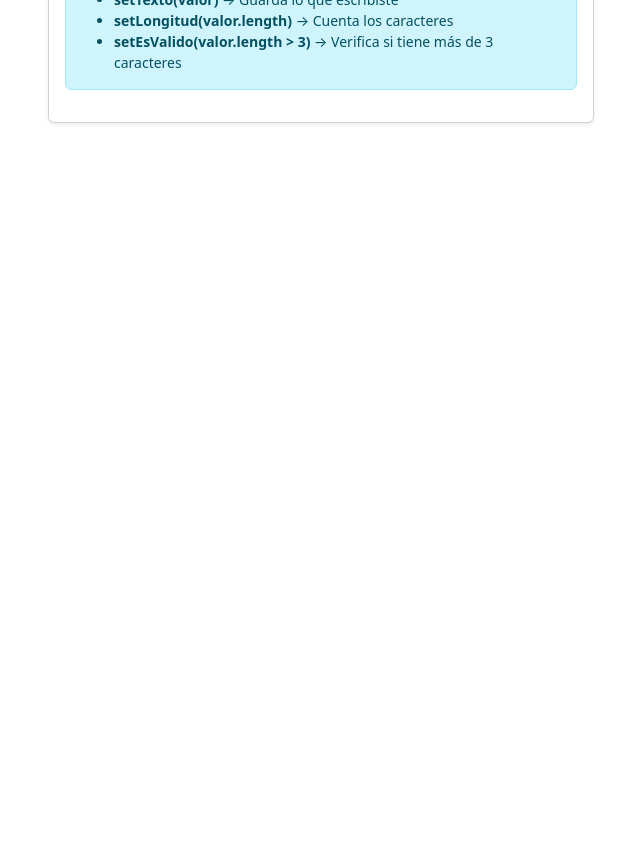
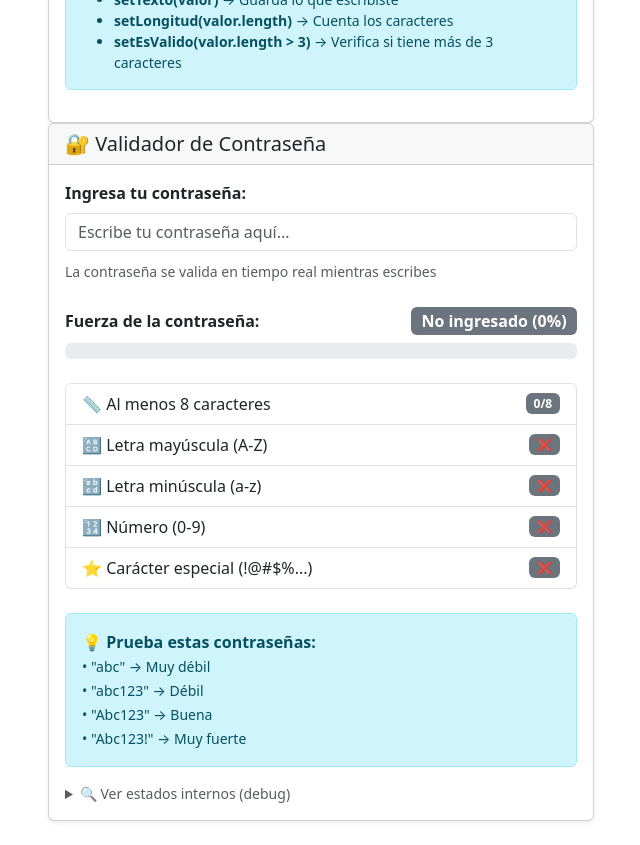
Before and after one commit to Pablobasso25/React-Theory, a React (Vite) app: page / in a window 1280 px wide. Shown: the part 3160-4005 px from the top of the page, without its empty margins (34-674 px from the left). Before the commit the page ends 3307 px from the top, so only its background shows below. Built offline with nearby package versions, Linux system fonts and the light colour scheme.

Commit message:
add theoty

```diff
--- a/src/App2.jsx
+++ b/src/App2.jsx
@@ -4,6 +4,7 @@ import Interruptor from "../src/components/useState/Interruptor";
 import FormularioContacto from "../src/components/useState/FormularioContacto";
 import DemoEventos from "./components/eventos/DemoEventos";
 import InputComplejo from "./components/multiplesEstados/InputComplejo";
+import ValidacionPassword from "./components/validacionContraseña/ValidacionPassword";
 
 function App2() {
   return (
@@ -31,6 +32,8 @@ function App2() {
           <DemoEventos />
           {/* 🎮 NUEVO COMPONENTE DE INPUT COMPLEJO */}
           <InputComplejo />
+          {/* 🎮 NUEVO COMPONENTE DE VALIDACIÓN PASSWORD */}
+          <ValidacionPassword />
         </Col>
       </Row>
     </Container>
--- a/src/components/multiplesEstados/InputComplejo.jsx
+++ b/src/components/multiplesEstados/InputComplejo.jsx
@@ -1,10 +1,10 @@
 // src/components/InputComplejo.jsx
-import React, { useState } from 'react';
-import { Card, Form, Alert, Badge } from 'react-bootstrap';
+import React, { useState } from "react";
+import { Card, Form, Alert, Badge } from "react-bootstrap";
 
 function InputComplejo() {
   // 🎯 TRES ESTADOS DIFERENTES QUE SE ACTUALIZAN JUNTOS
-  const [texto, setTexto] = useState('');
+  const [texto, setTexto] = useState("");
   const [longitud, setLongitud] = useState(0);
   const [esValido, setEsValido] = useState(false);
 
@@ -13,7 +13,7 @@ function InputComplejo() {
     const valor = evento.target.value; // 1. Obtener texto del input
 
     // 2. ACTUALIZAR LOS 3 ESTADOS SIMULTÁNEAMENTE
-    setTexto(valor);           // 💾 Guardar el texto
+    setTexto(valor); // 💾 Guardar el texto
     setLongitud(valor.length); // 📊 Guardar la longitud
     setEsValido(valor.length > 3); // ✅ Validar (más de 3 caracteres)
   };
@@ -43,13 +43,13 @@ function InputComplejo() {
           {/* 🎯 TEXTO ACTUAL */}
           <div className="d-flex justify-content-between mb-2">
             <span>Texto escrito:</span>
-            <Badge bg="secondary">{texto || '[vacío]'}</Badge>
+            <Badge bg="secondary">{texto || "[vacío]"}</Badge>
           </div>
 
           {/* 📏 LONGITUD */}
           <div className="d-flex justify-content-between mb-2">
             <span>Longitud:</span>
-            <Badge bg={longitud === 0 ? "secondary" : "primary"}>
+            <Badge bg={longitud >= 4 ? "primary" : "secondary"}>
               {longitud} caracteres
             </Badge>
           </div>
@@ -69,9 +69,16 @@ function InputComplejo() {
           <br />
           Cada vez que escribes, <code>manejarInputComplejo</code> se ejecuta y:
           <ul className="mb-0 mt-2">
-            <li><strong>setTexto(valor)</strong> → Guarda lo que escribiste</li>
-            <li><strong>setLongitud(valor.length)</strong> → Cuenta los caracteres</li>
-            <li><strong>setEsValido(valor.length {'>'} 3)</strong> → Verifica si tiene más de 3 caracteres</li>
+            <li>
+              <strong>setTexto(valor)</strong> → Guarda lo que escribiste
+            </li>
+            <li>
+              <strong>setLongitud(valor.length)</strong> → Cuenta los caracteres
+            </li>
+            <li>
+              <strong>setEsValido(valor.length {">"} 3)</strong> → Verifica si
+              tiene más de 3 caracteres
+            </li>
           </ul>
         </Alert>
       </Card.Body>
@@ -80,3 +87,23 @@ function InputComplejo() {
 }
 
 export default InputComplejo;
+
+/* Busqueda en tiempo real
+ const manejarBusqueda = (e) => {
+  const termino = e.target.value;
+  setTerminoBusqueda(termino);
+  setResultados(buscarEnDatos(termino));
+  setMostrarResultados(termino.length > 2);
+};
+*/
+
+/* Validación de contraseña
+const manejarPassword = (e) => {
+  const password = e.target.value;
+  setPassword(password);
+  setLongitudPassword(password.length);
+  setTieneMayuscula(/[A-Z]/.test(password));
+  setTieneNumero(/\d/.test(password));
+  setEsPasswordValido(password.length >= 8 && /[A-Z]/.test(password) && /\d/.test(password));
+};
+*/
--- /dev/null
+++ b/src/components/validacionContraseña/ValidacionPassword.jsx
@@ -0,0 +1,204 @@
+// src/components/ValidacionPassword.jsx
+import React, { useState } from "react";
+import {
+  Card,
+  Form,
+  Alert,
+  ProgressBar,
+  ListGroup,
+  Badge,
+} from "react-bootstrap";
+
+function ValidacionPassword() {
+  // 🎯 MÚLTIPLES ESTADOS PARA LA VALIDACIÓN
+  const [password, setPassword] = useState("");
+  const [longitud, setLongitud] = useState(0);
+  const [tieneMayuscula, setTieneMayuscula] = useState(false);
+  const [tieneMinuscula, setTieneMinuscula] = useState(false);
+  const [tieneNumero, setTieneNumero] = useState(false);
+  const [tieneCaracterEspecial, setTieneCaracterEspecial] = useState(false);
+  const [fuerzaPassword, setFuerzaPassword] = useState(0); // 0-100%
+
+  // 🎯 MANEJADOR COMPLEJO - ACTUALIZA 7 ESTADOS A LA VEZ
+  const manejarCambioPassword = (evento) => {
+    const valor = evento.target.value;
+
+    // 1. 📝 GUARDAR EL PASSWORD
+    setPassword(valor);
+
+    // 2. 📏 LONGITUD
+    setLongitud(valor.length);
+
+    // 3. 🔠 VALIDACIONES INDIVIDUALES
+    setTieneMayuscula(/[A-Z]/.test(valor)); // ¿Tiene letras MAYÚSCULAS?
+    setTieneMinuscula(/[a-z]/.test(valor)); // ¿Tiene letras minúsculas?
+    setTieneNumero(/\d/.test(valor)); // ¿Tiene números?
+    setTieneCaracterEspecial(/[!@#$%^&*(),.?":{}|<>]/.test(valor)); // ¿Tiene caracteres especiales?
+
+    // 4. 💪 CALCULAR FUERZA DEL PASSWORD (0-100%)
+    const nuevaFuerza = calcularFuerzaPassword(valor);
+    setFuerzaPassword(nuevaFuerza);
+  };
+
+  // 🎯 FUNCIÓN PARA CALCULAR FUERZA
+  const calcularFuerzaPassword = (pass) => {
+    let fuerza = 0;
+
+    // 📏 Longitud (máximo 40 puntos)
+    fuerza += Math.min(pass.length * 5, 40);
+
+    // 🔠 Mayúsculas (15 puntos)
+    if (/[A-Z]/.test(pass)) fuerza += 15;
+
+    // 🔡 Minúsculas (15 puntos)
+    if (/[a-z]/.test(pass)) fuerza += 15;
+
+    // 🔢 Números (15 puntos)
+    if (/\d/.test(pass)) fuerza += 15;
+
+    // ⭐ Caracteres especiales (15 puntos)
+    if (/[!@#$%^&*(),.?":{}|<>]/.test(pass)) fuerza += 15;
+
+    return Math.min(fuerza, 100); // Máximo 100%
+  };
+
+  // 🎯 DETERMINAR COLOR Y TEXTO DE LA FUERZA
+  const obtenerInfoFuerza = () => {
+    if (fuerzaPassword === 0)
+      return {
+        texto: "No ingresado",
+        color: "secondary",
+        variant: "secondary",
+      };
+    if (fuerzaPassword < 40)
+      return { texto: "Muy Débil", color: "danger", variant: "danger" };
+    if (fuerzaPassword < 60)
+      return { texto: "Débil", color: "warning", variant: "warning" };
+    if (fuerzaPassword < 80)
+      return { texto: "Buena", color: "info", variant: "info" };
+    return { texto: "Muy Fuerte", color: "success", variant: "success" };
+  };
+
+  const infoFuerza = obtenerInfoFuerza();
+
+  return (
+    <Card className="shadow-sm">
+      <Card.Header>
+        <h5 className="mb-0">🔐 Validador de Contraseña</h5>
+      </Card.Header>
+
+      <Card.Body>
+        {/* 📝 INPUT DE PASSWORD */}
+        <Form.Group className="mb-4">
+          <Form.Label>
+            <strong>Ingresa tu contraseña:</strong>
+          </Form.Label>
+          <Form.Control
+            type="password"
+            value={password}
+            onChange={manejarCambioPassword}
+            placeholder="Escribe tu contraseña aquí..."
+            className="mb-2"
+          />
+          <Form.Text className="text-muted">
+            La contraseña se valida en tiempo real mientras escribes
+          </Form.Text>
+        </Form.Group>
+
+        {/* 📊 BARRA DE FUERZA */}
+        <div className="mb-4">
+          <div className="d-flex justify-content-between align-items-center mb-2">
+            <span>
+              <strong>Fuerza de la contraseña:</strong>
+            </span>
+            <Badge bg={infoFuerza.variant} className="fs-6">
+              {infoFuerza.texto} ({fuerzaPassword}%)
+            </Badge>
+          </div>
+          <ProgressBar
+            now={fuerzaPassword}
+            variant={infoFuerza.variant}
+            animated={fuerzaPassword > 0}
+            className="mb-3"
+          />
+        </div>
+
+        {/* ✅ LISTA DE REQUISITOS */}
+        <ListGroup className="mb-4">
+          <ListGroup.Item className="d-flex justify-content-between align-items-center">
+            <span>📏 Al menos 8 caracteres</span>
+            <Badge bg={longitud >= 8 ? "success" : "secondary"}>
+              {longitud}/8
+            </Badge>
+          </ListGroup.Item>
+
+          <ListGroup.Item className="d-flex justify-content-between align-items-center">
+            <span>🔠 Letra mayúscula (A-Z)</span>
+            <Badge bg={tieneMayuscula ? "success" : "secondary"}>
+              {tieneMayuscula ? "✅" : "❌"}
+            </Badge>
+          </ListGroup.Item>
+
+          <ListGroup.Item className="d-flex justify-content-between align-items-center">
+            <span>🔡 Letra minúscula (a-z)</span>
+            <Badge bg={tieneMinuscula ? "success" : "secondary"}>
+              {tieneMinuscula ? "✅" : "❌"}
+            </Badge>
+          </ListGroup.Item>
+
+          <ListGroup.Item className="d-flex justify-content-between align-items-center">
+            <span>🔢 Número (0-9)</span>
+            <Badge bg={tieneNumero ? "success" : "secondary"}>
+              {tieneNumero ? "✅" : "❌"}
+            </Badge>
+          </ListGroup.Item>
+
+          <ListGroup.Item className="d-flex justify-content-between align-items-center">
+            <span>⭐ Carácter especial (!@#$%...)</span>
+            <Badge bg={tieneCaracterEspecial ? "success" : "secondary"}>
+              {tieneCaracterEspecial ? "✅" : "❌"}
+            </Badge>
+          </ListGroup.Item>
+        </ListGroup>
+
+        {/* 💡 EJEMPLOS DE CONTRASEÑAS */}
+        <Alert variant="info">
+          <strong>💡 Prueba estas contraseñas:</strong>
+          <br />
+          <small>
+            • "abc" → Muy débil
+            <br />
+            • "abc123" → Débil
+            <br />
+            • "Abc123" → Buena
+            <br />• "Abc123!" → Muy fuerte
+          </small>
+        </Alert>
+
+        {/* 🔍 DEBUG: MOSTRAR ESTADOS (opcional para aprendizaje) */}
+        <details>
+          <summary className="text-muted small">
+            🔍 Ver estados internos (debug)
+          </summary>
+          <pre className="mt-2 small bg-light p-2">
+            {JSON.stringify(
+              {
+                password,
+                longitud,
+                tieneMayuscula,
+                tieneMinuscula,
+                tieneNumero,
+                tieneCaracterEspecial,
+                fuerzaPassword,
+              },
+              null,
+              2
+            )}
+          </pre>
+        </details>
+      </Card.Body>
+    </Card>
+  );
+}
+
+export default ValidacionPassword;
```
